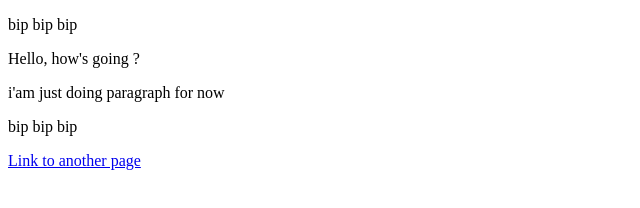
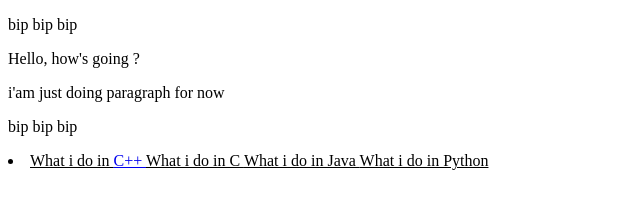
Before and after one commit to darkrappeur0/websitetest, a plain HTML site: page index.html in a window 1280 px wide. Shown: the whole page, without its empty margins (0-640 px from the left). Drawn offline with Linux system fonts and the light colour scheme.

Commit message:
push of the temp branch & first modification

```diff
--- a/index.html
+++ b/index.html
@@ -9,6 +9,18 @@
         <p>Hello, how's going ?</p>
         <p>i'am just doing paragraph for now</p>
         <p> bip bip bip</p>
-        <p><a href= "otherwebpage/second.html" > Link to another page</a> </p>
+        <p>
+            <li>
+                <u>What i do in <a href= "otherwebpage/second.html" > C++ </a>  </u>
+                <u>What i do in C </u>
+                <u>What i do in Java </u>
+                <u>What i do in Python</u>
+
+
+            </li>
+
+
+
+        </p>
     </body>
 </html>
```
Also changed, not shown: otherwebpage/second.html (+7 -2 lines).
